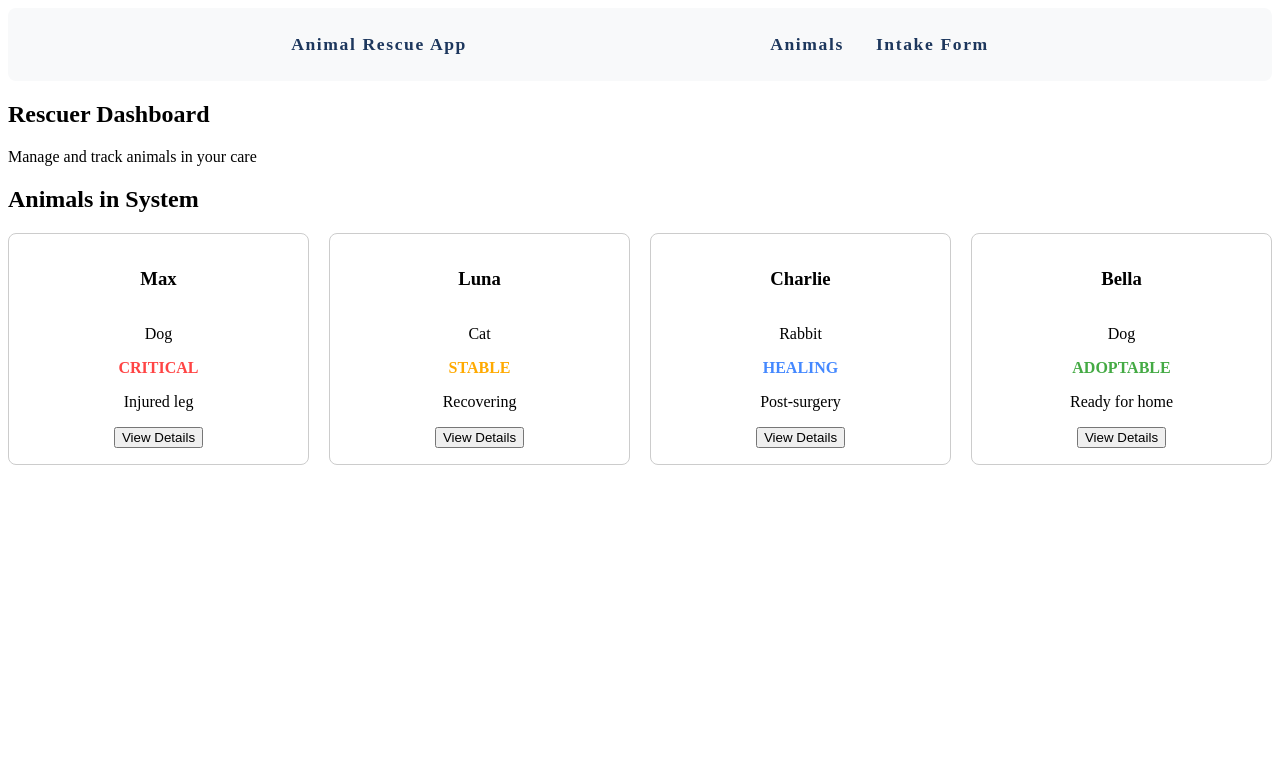
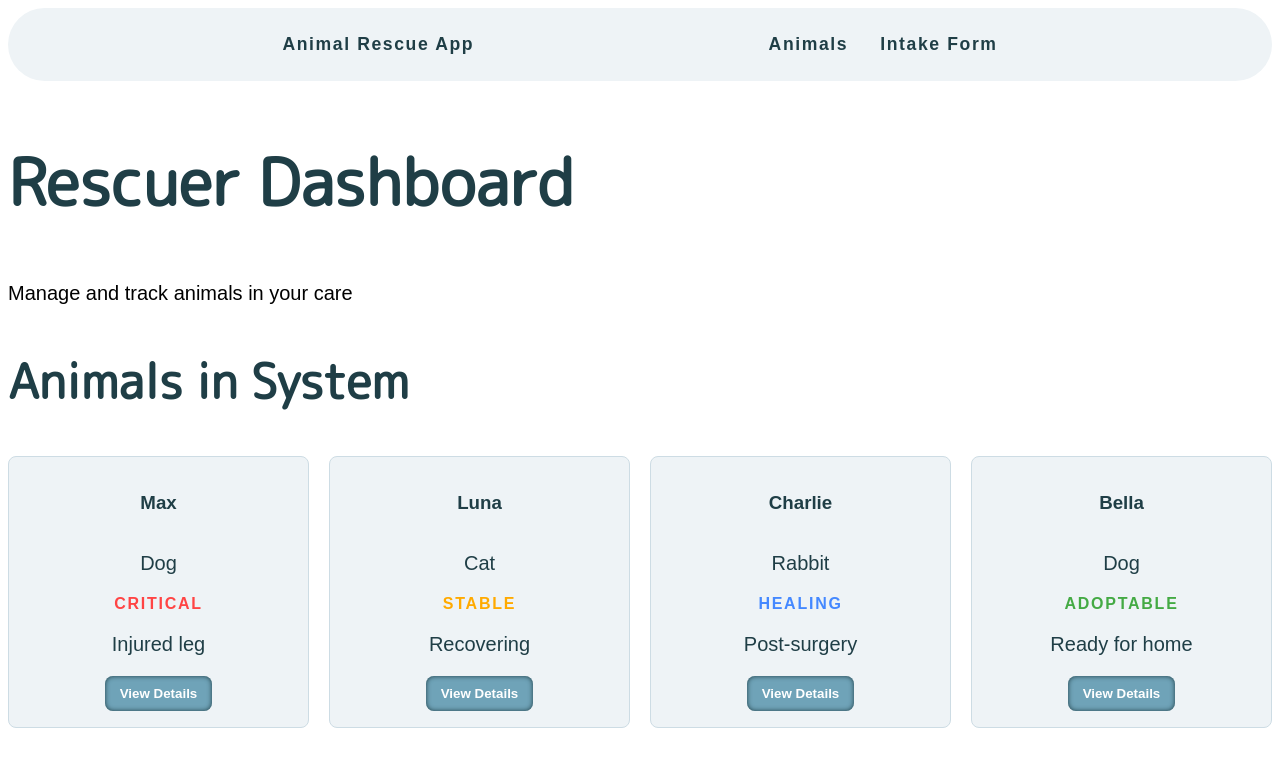
Before and after one commit to ebey04/animalRescueApp, a React (Vite) app: page / in a window 1280 px wide. Shown: the top 766 px of the page. Built offline with nearby package versions, Linux system fonts and the light colour scheme.

Commit message:
feat: update overall design scheme w/ brand colors, Googlefont for h1/h2, sanserif font all over and accessibility css

```diff
--- a/index.html
+++ b/index.html
@@ -5,6 +5,11 @@
     <link rel="icon" type="image/svg+xml" href="/vite.svg" />
     <meta name="viewport" content="width=device-width, initial-scale=1.0" />
     <title>animal-rescue-app</title>
+
+  <link rel="preconnect" href="https://fonts.googleapis.com">
+  <link rel="preconnect" href="https://fonts.gstatic.com" crossorigin>
+  <link href="https://fonts.googleapis.com/css2?family=M+PLUS+Rounded+1c&display=swap" rel="stylesheet">
+
   </head>
   <body>
     <div id="root"></div>
--- a/src/Home/Home.jsx
+++ b/src/Home/Home.jsx
@@ -1,4 +1,5 @@
 import styles from './Home.module.css';
+
 import { useState } from 'react';
 
 export default function Home() {
@@ -35,7 +36,7 @@ export default function Home() {
                                 {animal.image && <img src={animal.image} alt={animal.name} className={styles.animalImage} />}
                                 <h3 className={styles.animalName}>{animal.name}</h3>
                                 <p className={styles.animalType}>{animal.type}</p>
-                                <div style={{ color: statusColors[animal.status], fontWeight: 'bold' }}>
+                                <div style={{ color: statusColors[animal.status], fontWeight: 'bold', letterSpacing: '1.75px' }}>
                                     {animal.status.toUpperCase()}
                                 </div>
                                 <p className={styles.cardDescription}>{animal.notes}</p>
--- a/src/Home/Home.module.css
+++ b/src/Home/Home.module.css
@@ -1,3 +1,7 @@
+h1, h2{
+    color: var(--text-color);
+}
+
 .animalsGrid{
     display: grid;
     grid-template-columns: repeat(auto-fit, minmax(300px, 1fr));
@@ -5,20 +9,38 @@
 }
 
 .animalCard{
-    border: 1px solid #ccc;
+    border: 1px solid #cddce4;
     border-radius: 8px;
     padding: 16px;
     display: flex;
     flex-direction: column;
     align-items: center;
+    background-color:var(--background-color);
+    color: var(--text-color);
 }
 
 .animalCard:hover, .animalCard:focus-visible{
-    transform: translateY(-8px);
-    box-shadow:  0 0 5px lightgrey;
+    transform: translateY(-4px);
+    box-shadow:  0 0 5px var(--text-color);
 }
 
 .animalImage{
     width: 200px;
     height: auto;
 }
+
+.learnMoreBtn{
+    background-color: var(--primary-color);
+    box-shadow: inset 0 0 5px var(--text-color);
+    color: white;
+    border: none;
+    padding: 10px 15px;
+    border-radius: 8px;
+    cursor: pointer;
+    font-weight: 600;
+}
+
+.learnMoreBtn:hover, .learnMoreBtn:focus-visible{
+    background-color: var(--secondary-color);
+    box-shadow: 0 0 5px var(--text-color);
+}
--- a/src/Navbar/Navbar.module.css
+++ b/src/Navbar/Navbar.module.css
@@ -7,8 +7,8 @@
     justify-content: space-evenly;
     align-items: center;
     padding: 10px 20px;
-    border-radius: 8px;
-    background-color: #f8f9fa;
+    border-radius: 40px;
+    background-color: var(--background-color);
 }
 
 .navbarMenu{
@@ -19,19 +19,23 @@
 
 .navbarLink, .navbarBrand{
     text-decoration: none;
-    color: #1d375d ;
     font-weight: bold;
     transition: transform 0.2s ease;
     display: inline-block;
     font-size: 1.1rem;
+    color: var(--text-color);
     letter-spacing: .1rem;
     cursor: pointer;
 }
 
+.navbarLink:visited, .navbarBrand:visited{
+    color: var(--visited-link);
+}
+
 .navbarLink:hover, .navbarLink:focus-visible, .navbarBrand:hover, .navbarBrand:focus-visible{
-    color: #0891eb ;
+    color: var(--primary-color);
     font-size: 1.2rem;
     transform: translateY(-5px);
     outline: none;
-    text-shadow: 1px 1px 4px grey;
+    text-shadow: 1px 1px 4px #808080bc;
 }
--- a/src/index.css
+++ b/src/index.css
@@ -0,0 +1,27 @@
+:root{
+    --background-color: #eef3f6;
+    --primary-color: #6FA3B8;
+    --secondary-color: #3F5F6B;
+    --text-color: #1F3E46;
+    --visited-link: #8C7AAE;
+}
+
+*{
+    font-family: sans-serif;
+}
+
+h1,h2{
+    font-family: 'M PLUS Rounded 1c', sans-serif;
+}
+
+h1{
+    font-size: clamp(2rem, 8vw, 4rem);
+}
+
+h2{
+    font-size: clamp(1.5rem, 6vw, 3rem);
+}
+
+p{
+    font-size: clamp(1rem, 2.5vw, 1.25rem);
+}
--- a/src/main.jsx
+++ b/src/main.jsx
@@ -2,6 +2,7 @@ import React from 'react'
 import ReactDOM from 'react-dom/client'
 import { BrowserRouter } from 'react-router-dom'
 import App from './App'
+import './index.css'
 
 ReactDOM.createRoot(document.getElementById('root')).render(
   <React.StrictMode>
```
